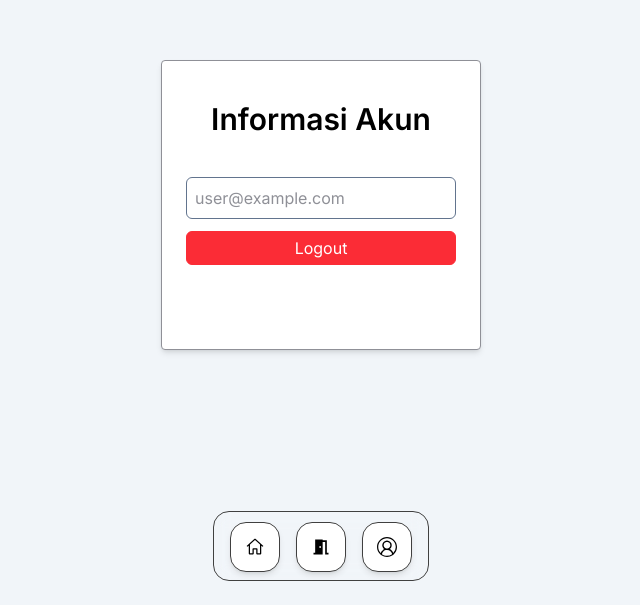
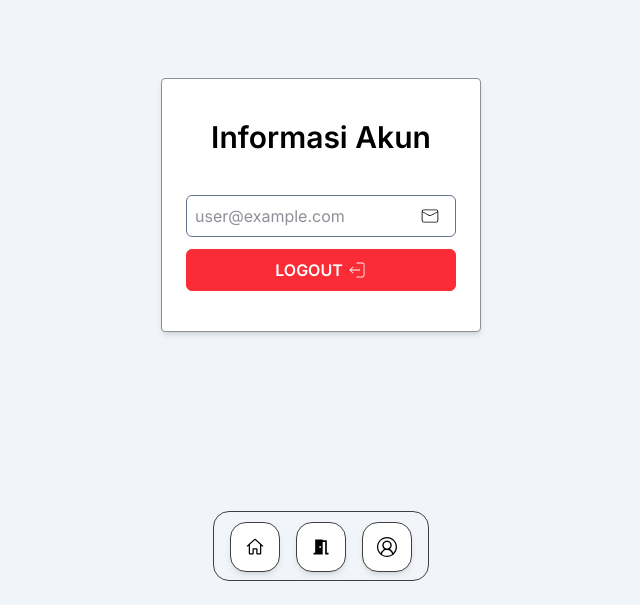
Before and after one commit to ilhamhilmi/syntra-mtp, a Next.js app: page /userProfile in a window 1280 px wide. Shown: the part 195-800 px from the top of the page, without its empty margins (319-959 px from the left). Built offline with nearby package versions, Linux system fonts and the light colour scheme; no server answers; sample sign-in values are in the browser's storage.

Commit message:
style: icon status gerakan

```diff
--- a/app/rooms/page.tsx
+++ b/app/rooms/page.tsx
@@ -6,6 +6,7 @@ import Link from "next/link"
 import { ref, onValue } from "firebase/database"
 import { db } from "@/lib/firebase"
 import ProtectedRoute from "@/components/protect/ProtectedRoute"
+import { MdPerson, MdPersonOff } from "react-icons/md"
 
 export default function Rooms() {
     const [, setDevices] = useState({
@@ -68,9 +69,11 @@ export default function Rooms() {
 
                             <div className="mt-4 flex items-center gap-2">
                                 <div
-                                    className={`px-3 py-1 rounded-md text-white text-sm font-inter ${motion ? "bg-green-500" : "bg-red-500"
+                                    className={`px-3 py-1 rounded-md text-white text-sm font-inter flex items-center gap-1 ${motion ? "bg-green-500" : "bg-red-500"
                                         }`}
                                 >
+                                    {motion ? <MdPerson size={20} /> : <MdPersonOff size={20} />}
+
                                     {motion ? "Gerakan Terdeteksi" : "Tidak Ada Gerakan"}
                                 </div>
                             </div>
@@ -86,8 +89,9 @@ export default function Rooms() {
                             </p>
 
                             <div className="mt-4 flex items-center gap-2">
-                                <div className="border px-2 py-1 bg-secondary rounded-md">
-                                    <p className="text-sm text-white">Tidak ada gerakan</p>
+                                <div className="border px-2 py-1 bg-secondary rounded-md flex gap-2">
+                                    <MdPersonOff size={20}/>
+                                    <p className="text-sm text-white font-inter">Tidak ada gerakan</p>
                                 </div>
                             </div>
                         </div>
--- a/app/rooms/roomDetails/page.tsx
+++ b/app/rooms/roomDetails/page.tsx
@@ -6,6 +6,7 @@ import { useEffect, useState } from "react"
 import { ref, onValue, set } from "firebase/database"
 import { db } from "@/lib/firebase"
 import ProtectedRoute from "@/components/protect/ProtectedRoute"
+import { MdPerson, MdPersonOff } from "react-icons/md"
 
 export default function RoomDetails() {
     const [devices, setDevices] = useState({
@@ -74,9 +75,11 @@ export default function RoomDetails() {
 
                         <div className="mt-3 flex items-center gap-2">
                             <div
-                                className={`px-3 py-1 rounded-md text-white text-sm font-inter ${motion ? "bg-green-500" : "bg-red-500"
+                                className={`px-3 py-1 rounded-md text-white text-sm font-inter flex items-center gap-1 ${motion ? "bg-green-500" : "bg-red-500"
                                     }`}
                             >
+                                {motion ? <MdPerson size={20} /> : <MdPersonOff size={20} />}
+
                                 {motion ? "Gerakan Terdeteksi" : "Tidak Ada Gerakan"}
                             </div>
                         </div>
--- a/app/userProfile/page.tsx
+++ b/app/userProfile/page.tsx
@@ -7,6 +7,7 @@ import { useRouter } from "next/navigation";
 import toast from "react-hot-toast";
 import ProtectedRoute from "@/components/protect/ProtectedRoute"
 import DockClient from "@/components/dock/DockClient/page"
+import { CiMail, CiLogout } from "react-icons/ci";
 
 
 export default function UserProfile() {
@@ -52,17 +53,19 @@ export default function UserProfile() {
                 <DockClient />
                 <div className="container mx-auto">
                     <div className="flex flex-col items-center justify-center">
-                        <div className="bg-white border border-secondary text-center xl:w-1/4 w-2/3 px-6 py-10 space-y-3 shadow-md rounded-sm">
+                        <div className="bg-white border border-secondary text-center xl:w-1/4 w-4/5 px-6 py-10 space-y-3 shadow-md rounded-sm">
                             <h1 className="font-inter text-black font-semibold text-3xl mb-10">Informasi Akun</h1>
-                            <h1 className="border border-slate-500 w-full p-2 rounded-md font-inter text-secondary focus:border-white text-start">{user?.email}</h1>
+                            <div className="relative">
+                                <h1 className="border border-slate-500 w-full p-2 rounded-md font-inter text-secondary focus:border-white text-start">{user?.email}</h1>
+                                <CiMail className="absolute right-4 top-1/2 -translate-y-1/2 w-5 h-5 text-black" />
+                            </div>
                             {/* <div className="relative">
                             <input type={showPassword ? "text" : "password"} className="border border-slate-500 w-full p-2 rounded-md font-inter text-secondary focus:border-white" placeholder="Kata sandi" autoComplete="off" />
                             <button type='button' onClick={() => setShowPassword(!showPassword)} className='absolute right-4 top-1/2 -translate-y-1/2'>
                                 <Image src={showPassword ? hidePass : showPass} alt={showPassword ? "Hide password" : "Show password"} width={20} height={20} />
                             </button>
                         </div> */}
-                            <button onClick={handleLogout} className="border rounded-md w-full py-1 font-inter bg-red-500 border-red-500  text-white font-poppins hover:bg-red-600 hover:border-red-600 cursor-pointer duration-200">Logout</button>
-                            <a href="/register-operator"><button className="text-white px-2 py-1  font-poppins">Create Account</button></a>
+                            <button onClick={handleLogout} className="border rounded-md w-full py-2 font-inter bg-red-500 border-red-500  text-white font-poppins hover:bg-red-600 hover:border-red-600 cursor-pointer duration-200 flex items-center justify-center uppercase font-semibold">Logout<CiLogout className="ml-1 text-white h-5 w-5" /></button>
                         </div>
                     </div>
                 </div>
```
